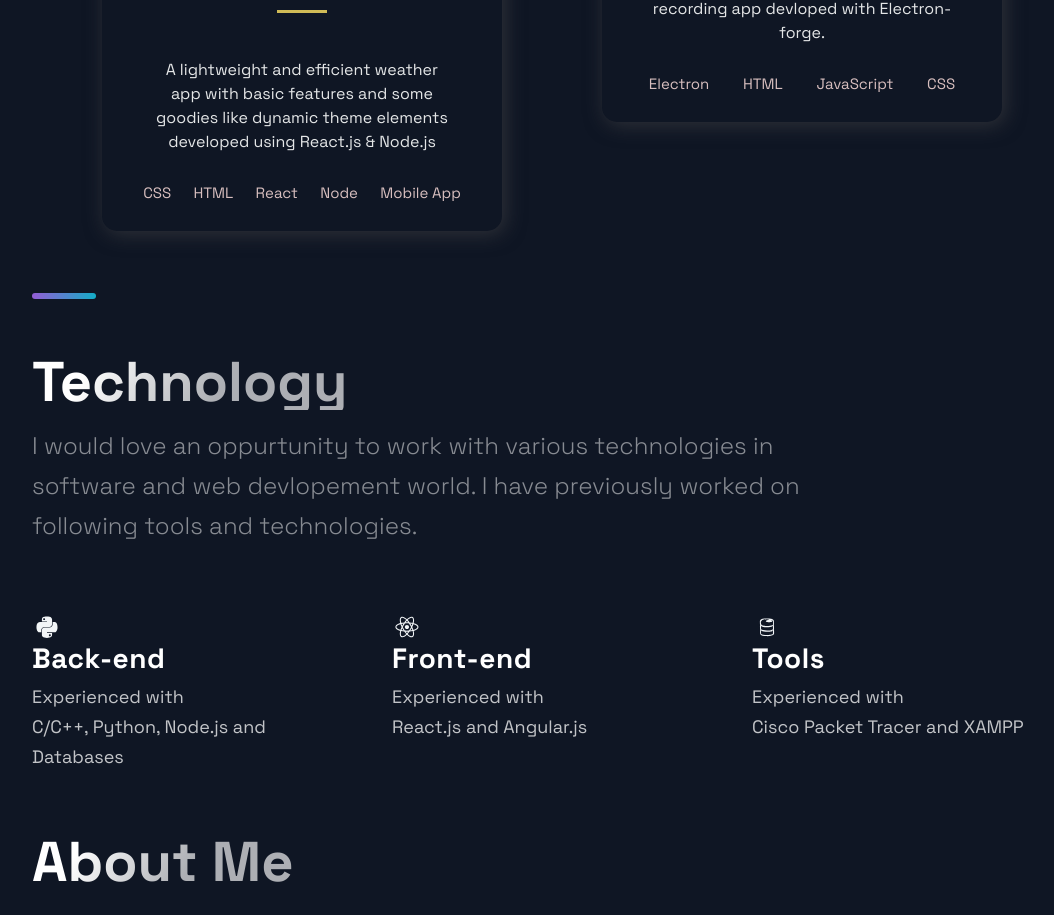
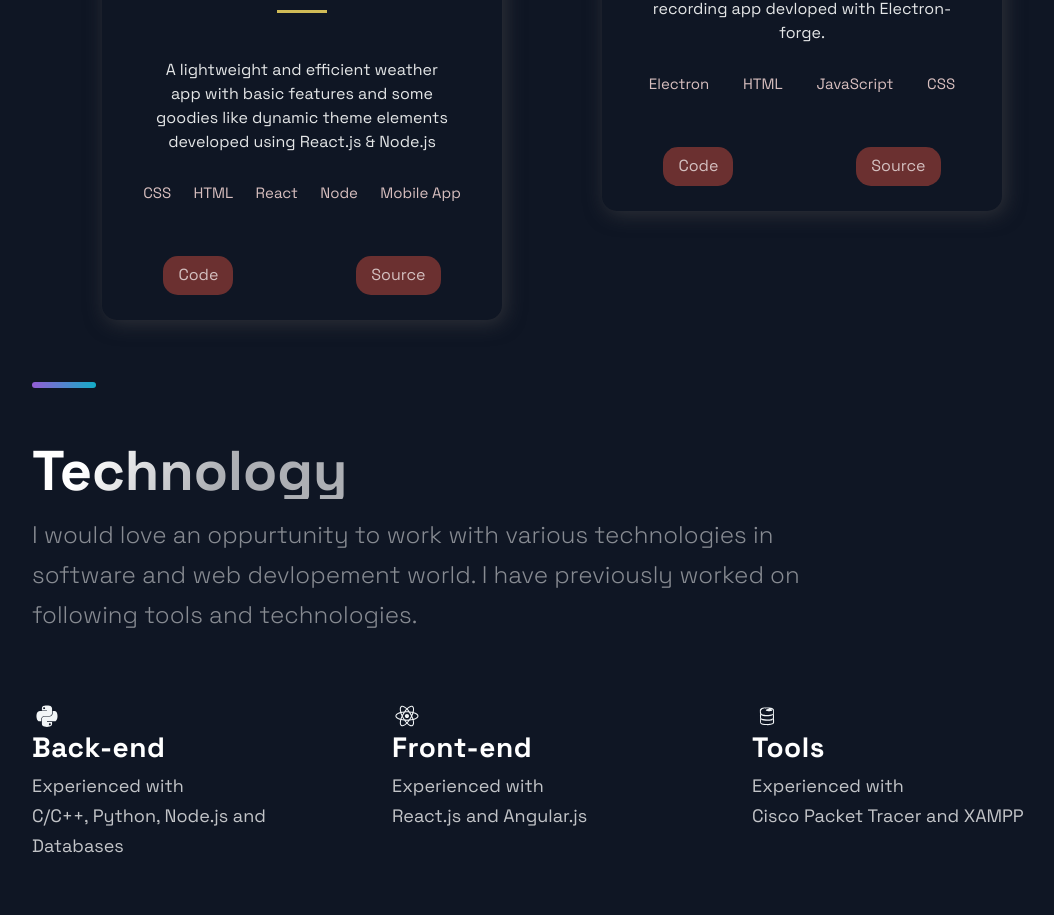
Before and after one commit to DracoCoder/My-Portfolio, a Next.js app: page / in a window 1280 px wide. Shown: the part 1651-2566 px from the top of the page, without its empty margins (88-1142 px from the left). Built offline with nearby package versions, Linux system fonts and the light colour scheme.

Commit message:
Uncomment Utility list

```diff
--- a/src/components/Projects/Projects.js
+++ b/src/components/Projects/Projects.js
@@ -26,10 +26,10 @@ const Projects = () => (
                 })}
               </TagList>
             </div>
-            {/* <UtilityList>
+            <UtilityList>
               <ExternalLinks href={p.visit}>Code</ExternalLinks>
               <ExternalLinks href={p.source}>Source</ExternalLinks>
-            </UtilityList> */}
+            </UtilityList>
           </BlogCard>
         );
       })}
```
